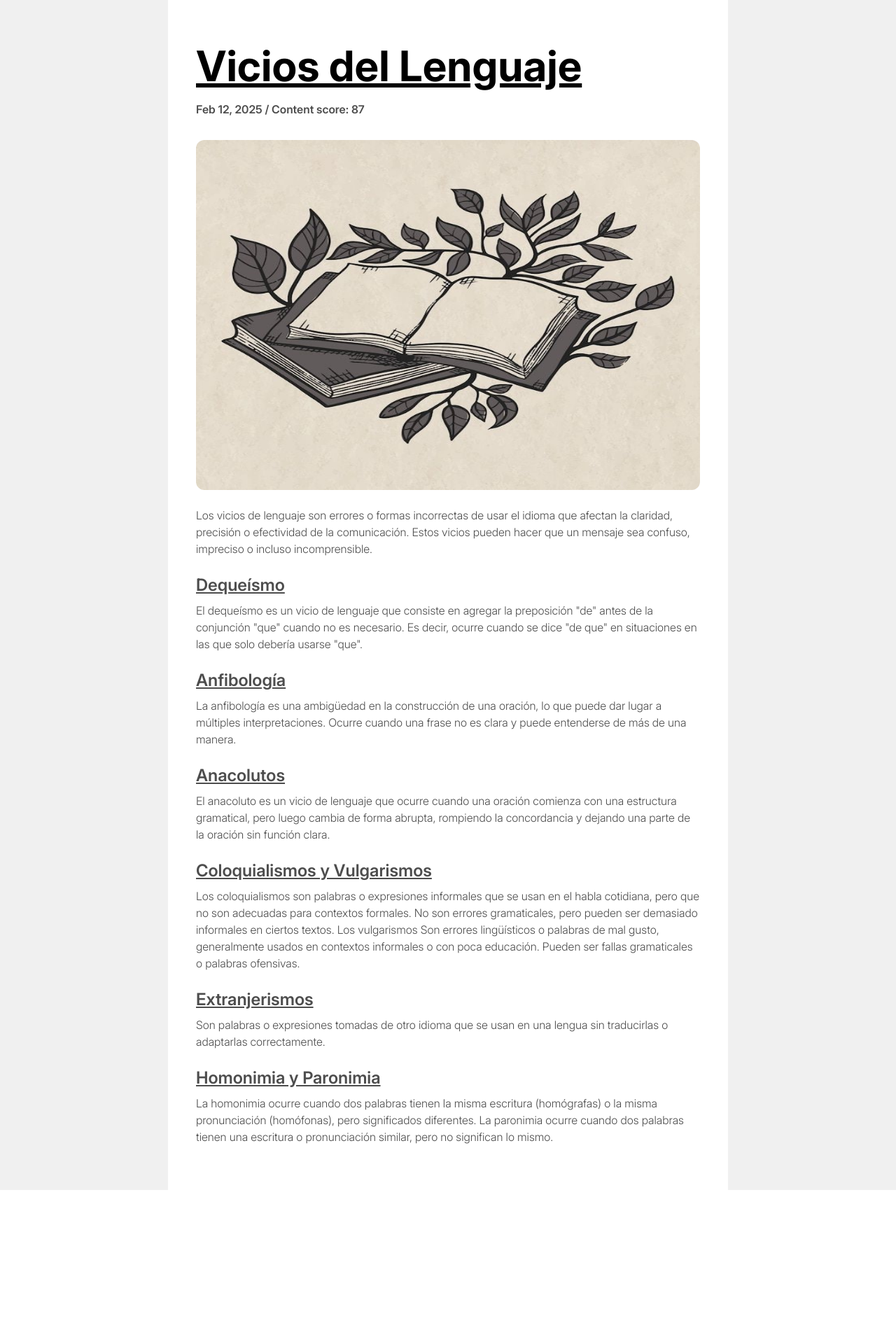
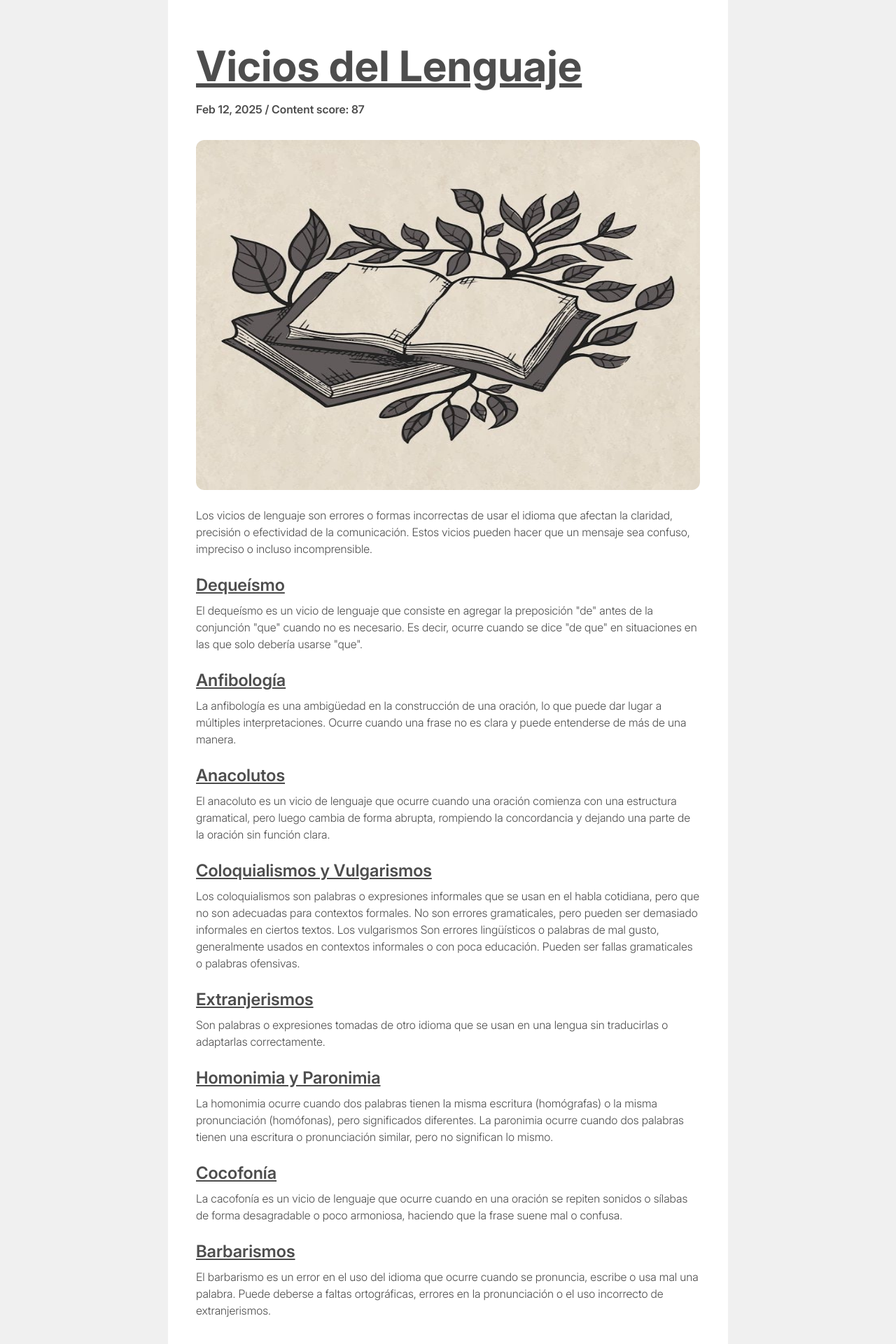
Before and after one commit to rruiz204/blog-prototype, a React (Vite) app: page /articles/language-vices in a window 1280 px wide. Shown: the top 1920 px of the page at 70% size. Before the commit the page ends 1700 px from the top, so only its background shows below. Built offline with nearby package versions, Linux system fonts and the light colour scheme.

Commit message:
feat: add cocofonia and barbarismos in language vices article

```diff
--- a/src/articles/LanguageVices.tsx
+++ b/src/articles/LanguageVices.tsx
@@ -53,6 +53,17 @@ export const LanguageVices = (): JSX.Element => {
             description='La homonimia ocurre cuando dos palabras tienen la misma escritura (homógrafas)
             o la misma pronunciación (homófonas), pero significados diferentes. La paronimia ocurre cuando
             dos palabras tienen una escritura o pronunciación similar, pero no significan lo mismo.'/>
+
+          <LanguageViceItem
+            name="Cocofonía"
+            description='La cacofonía es un vicio de lenguaje que ocurre cuando en una oración se repiten
+            sonidos o sílabas de forma desagradable o poco armoniosa, haciendo que la frase suene mal o confusa.'/>
+
+          <LanguageViceItem
+            name="Barbarismos"
+            description='El barbarismo es un error en el uso del idioma que ocurre cuando se pronuncia,
+            escribe o usa mal una palabra. Puede deberse a faltas ortográficas, errores en la pronunciación
+            o el uso incorrecto de extranjerismos.'/>
         </div>
       </div>
     </ArticleLayout>
--- a/src/components/layouts/ArticleLayout.tsx
+++ b/src/components/layouts/ArticleLayout.tsx
@@ -11,7 +11,7 @@ export const ArticleLayout = ({ children, title, posted, cover }: Props) => {
       <div className="min-h-screen flex justify-center">
         <div className="w-full md:w-[800px] flex flex-col bg-primary">
           <div className="pt-16 px-10">
-            <p className="font-inter-bold text-6xl underline mb-5">{title}</p>
+            <p className="font-inter-bold text-6xl underline text-details-100 mb-5">{title}</p>
             <p className="font-inter-semi text-details-100">{posted} / Content score: 87</p>
 
             <div className="mt-8">
```
